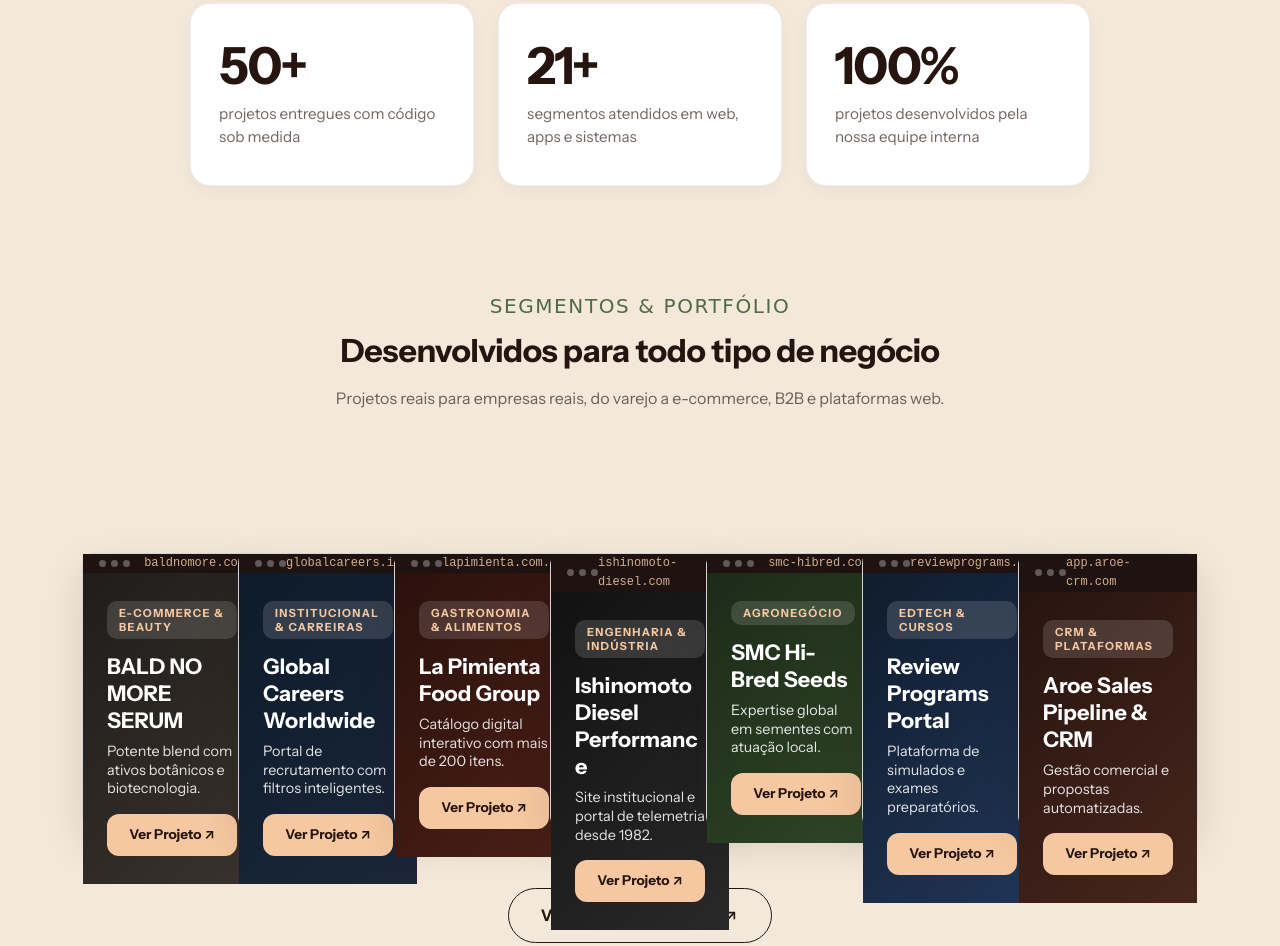
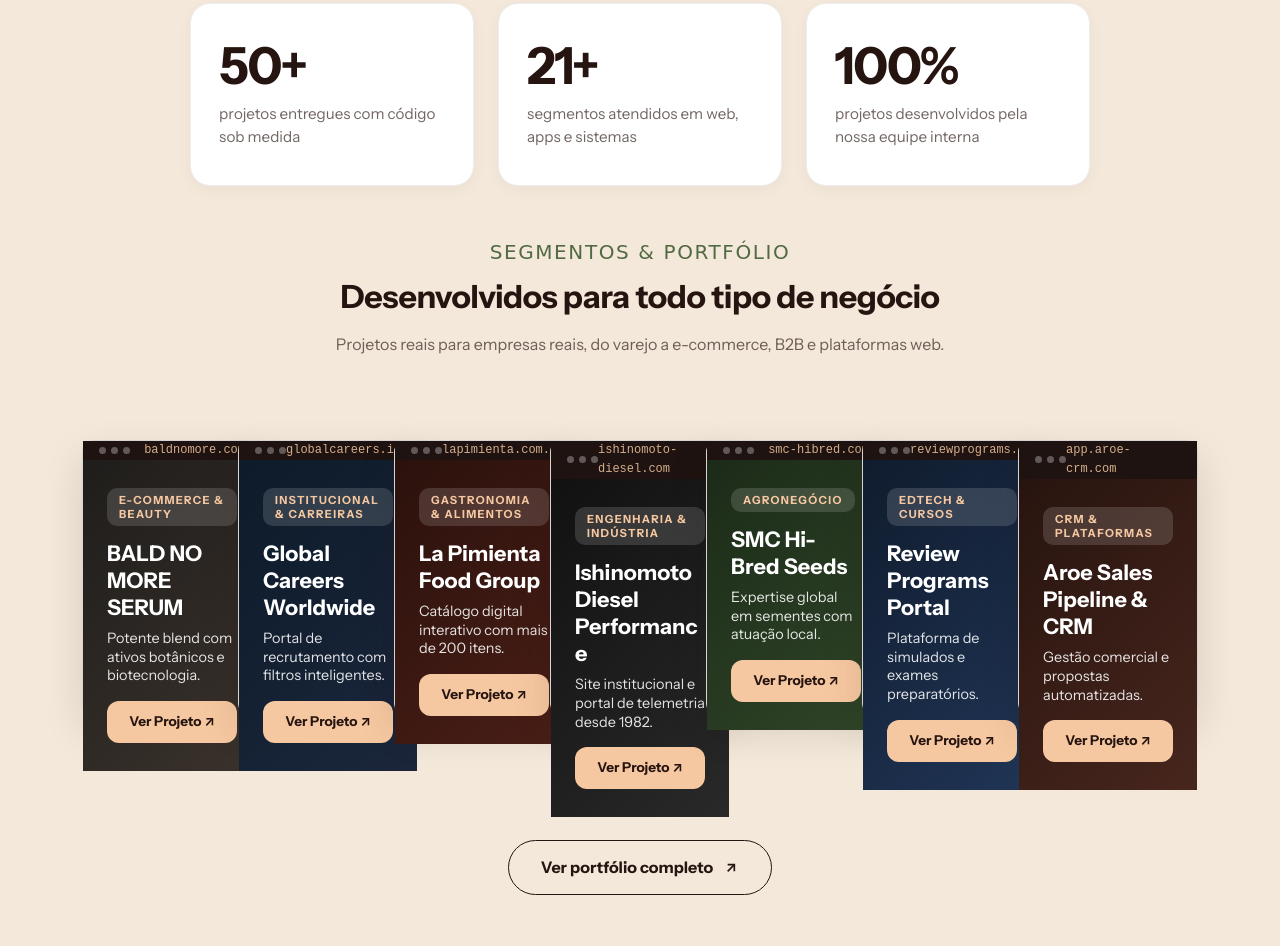
Before and after one commit to LucasPivovar/Aroe, a plain HTML site: page index.html in a window 1280 px wide. Shown: the part 4423-5369 px from the top of the page. Drawn offline with nearby package versions, Linux system fonts and the light colour scheme.

Commit message:
style: bring portfolio cards close to section title by reducing top margin and adjusting alignment

```diff
--- a/styles.css
+++ b/styles.css
@@ -1122,27 +1122,7 @@
 /* Quote & Stats */
 .portfolio-quote-block {
   max-width: 900px;
-  margin: 0 auto 80px auto;
-}
-
-.portfolio-showcase-block {
-  margin-top: 60px;
-  padding-top: 24px;
-}
-
-.portfolio-arc-container {
-  width: 100%;
-  padding: 40px 0 60px 0;
-  margin-top: 32px;
-  overflow: visible;
-}
-
-.portfolio-arc-deck {
-  display: flex;
-  justify-content: center;
-  align-items: flex-end;
-  height: 480px;
-  position: relative;
+  margin: 0 auto 50px auto;
 }
 
 .quote-rotator-wrapper {
@@ -1257,20 +1237,22 @@
 
 /* Built for Every Business & 3D Arc Deck Carousel */
 .portfolio-showcase-block {
-  margin-top: 10px;
+  margin-top: 0;
 }
 
 .portfolio-arc-container {
   width: 100%;
-  padding: 10px 0 20px 0;
+  padding: 10px 0 10px 0;
+  margin-top: 0;
   overflow: visible;
 }
 
 .portfolio-arc-deck {
   display: flex;
   justify-content: center;
-  align-items: flex-end;
-  height: 440px;
+  align-items: flex-start;
+  height: 350px;
+  margin-top: 16px;
   position: relative;
 }
 
```
